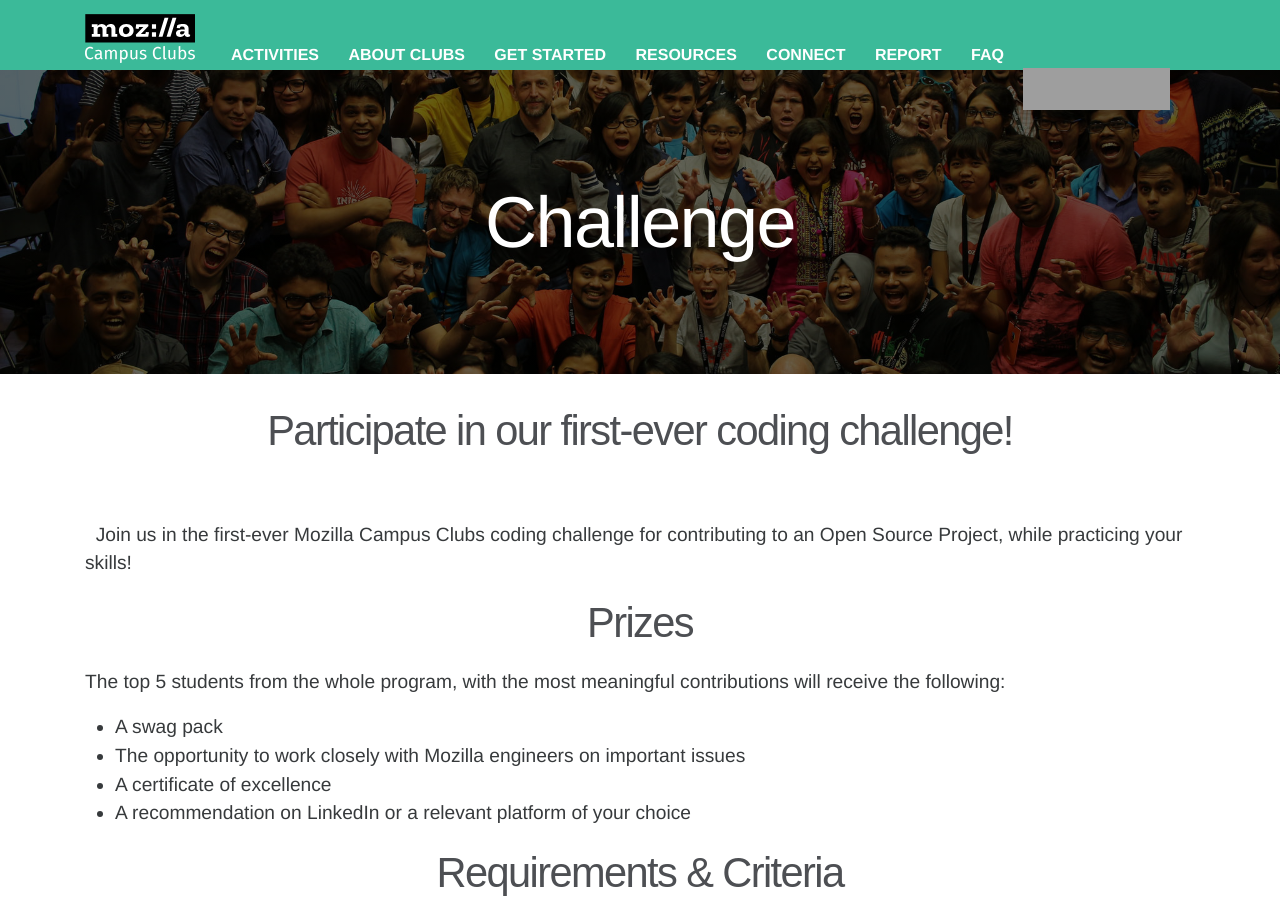
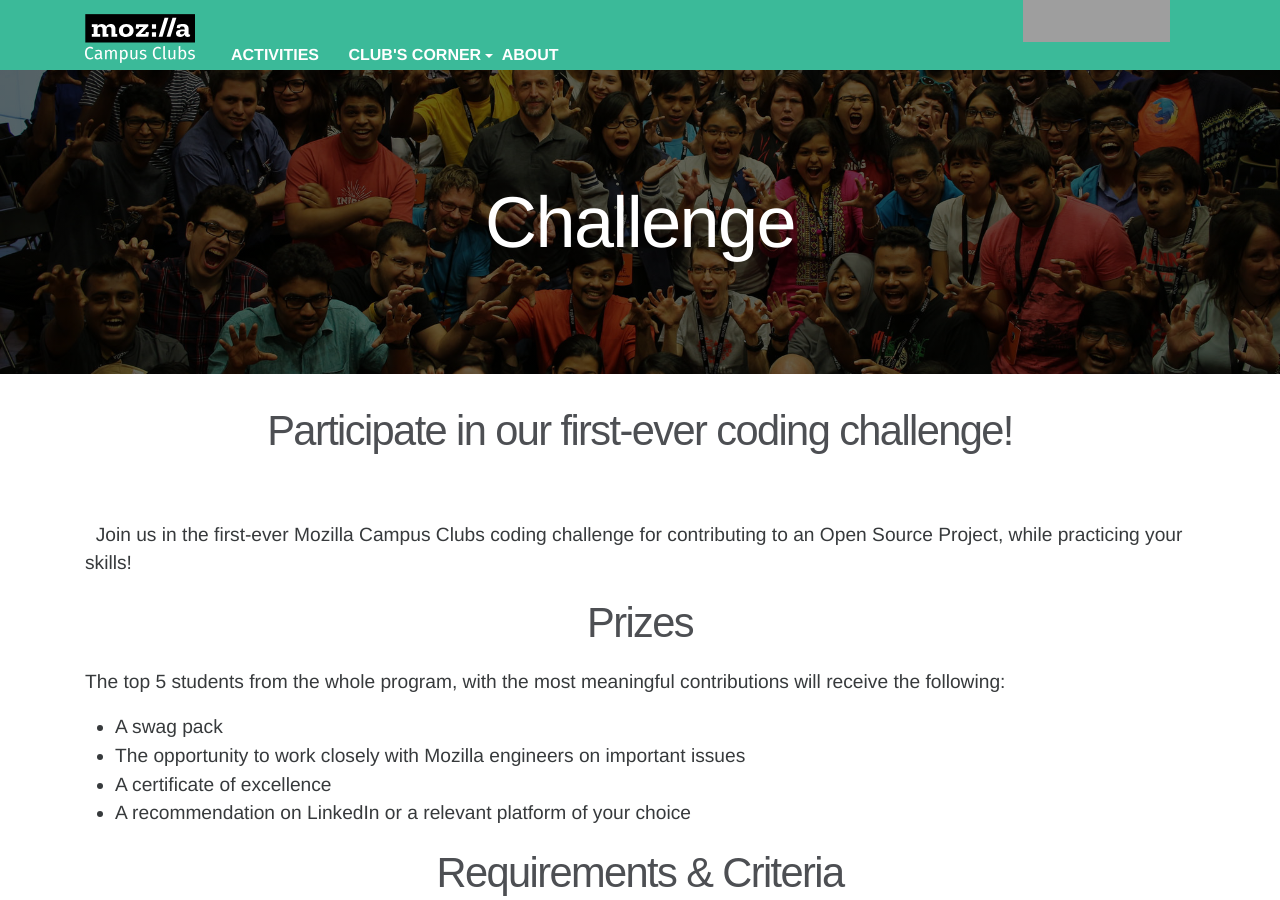
Before and after one commit to mozilla/mozilla-campus-clubs, a Jekyll site: the page built from _pages/challenge.md, in a window 1280 px wide and 900 px high. Built offline with Jekyll 4.4.1, drawn with Linux system fonts in a browser that asks for light colours; some web fonts are replaced; grey boxes are pictures that could not be loaded.

Commit message:
header updated

```diff
--- a/_includes/header.html
+++ b/_includes/header.html
@@ -1,7 +1,7 @@
 <header class="site-header">
 
-  <nav class="navbar">
-    <div class="container">
+  <nav class="navbar justify-content-between">
+    <div class="container" >
       <a class="navbar-brand" href="/"><img src="/static/img/clubs.svg" alt="{{ site.title | escape }}"></a>
 
       <button class="navbar-toggler hidden-lg-up" type="button" data-toggle="collapse" data-target="#exCollapsingNavbar" aria-controls="exCollapsingNavbar" aria-expanded="false" aria-label="Toggle navigation">
@@ -9,12 +9,18 @@
       </button>
       <div class="collapse navbar-toggleable-md" id="exCollapsingNavbar">
         <a class="nav-link" href="/activities/">Activities</a>
-        <a class="nav-link" href="/about/">About Clubs</a>
-        <a class="nav-link" href="/get-started/">Get Started</a>
-        <a class="nav-link" href="/resources/">Resources</a>
-        <a class="nav-link" href="/connect/">Connect</a>
-        <a class="nav-link" href="/report/#">Report</a>
-        <a class="nav-link" href="/faq/">FAQ</a>
+		<span class="dropdown">
+			<span class="dropdown-toggle nav-link" data-toggle="dropdown" style="font-weight:bold">CLUB'S CORNER<span class="caret"></span></span>
+			<ul class="dropdown-menu" style="background-color:#53cc81;line-height:50%;padding:3px" role="menu" >
+				<li><a class="nav-link" href="/get-started/">Get Started</a></li>
+				<li><a class="nav-link" href="/resources/">Resources</a></li>
+				<li><a class="nav-link" href="/connect/">Connect</a></li>
+				<li><a class="nav-link" href="/report/#">Report</a></li>
+				<li><a class="nav-link" href="/faq/">FAQ</a></li>
+			</ul>
+		</span>
+		<a class="nav-link" href="/about/">About</a>
+
       </div>
 
       <div id="tabzilla" class="hidden-lg-down">
```
